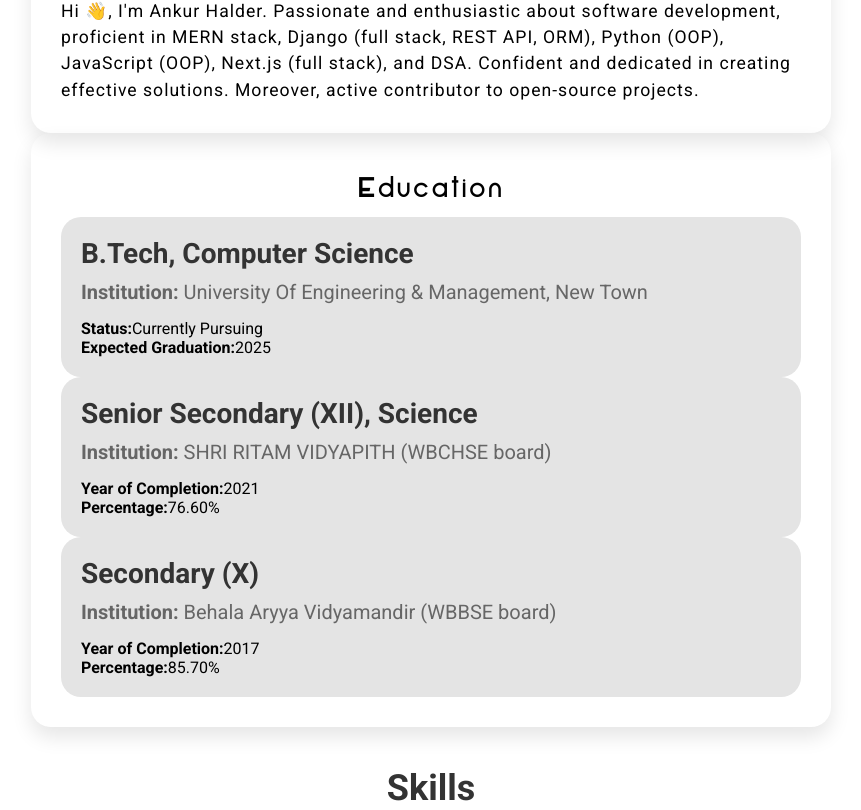
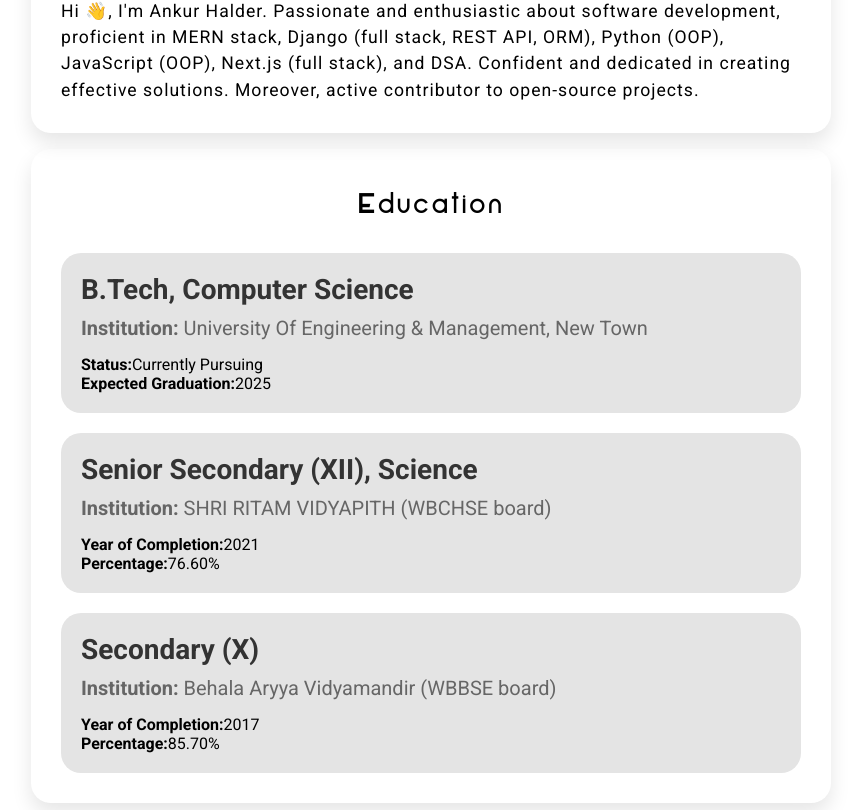
Before and after one commit to ankurhalder/resume, a React (Vite) app: page / in a window 1280 px wide. Shown: the part 410-1220 px from the top of the page, without its empty margins (209-1070 px from the left). Built offline with nearby package versions, Linux system fonts and the light colour scheme; a web font is replaced by a local one.

Commit message:
Add gap and transition to education component, and adjust margin in personalInfo component

```diff
--- a/styles/components/_education.scss
+++ b/styles/components/_education.scss
@@ -7,6 +7,7 @@
   overflow-wrap: break-word;
   transition: transform 0.5s ease-in-out;
   @include flex-container(column, nowrap, center, space-between);
+  gap: 20px;
   @media (max-width: $breakpoint-desktop-wide) {
   }
   @media (max-width: $breakpoint-desktop) {
@@ -48,6 +49,7 @@
     background-color: var(--white-3);
     padding: 20px;
     border-radius: 20px;
+    transition: box-shadow 0.3s ease-in-out, transform 0.3s ease-in-out;
     @media (max-width: $breakpoint-desktop-wide) {
     }
     @media (max-width: $breakpoint-desktop) {
@@ -60,10 +62,9 @@
     }
     @media (max-width: $breakpoint-phone) {
     }
-
     &:hover {
-      transform: translateY(-5px);
-      box-shadow: 0 15px 30px var(--black-shadow-light-1);
+      transform: translateY(2px);
+      box-shadow: 0 10px 20px var(--black-shadow-medium);
     }
 
     .degree {
@@ -145,4 +146,21 @@
       }
     }
   }
+  &:before {
+    content: "";
+    position: absolute;
+    top: 0;
+    left: 0;
+    width: 100%;
+    height: 100%;
+    background: linear-gradient(45deg, #007bff, #00bfff);
+    opacity: 0;
+    border-radius: 20px;
+    z-index: -1;
+    transition: opacity 0.3s ease-in-out;
+  }
+
+  &:hover:before {
+    opacity: 0.7;
+  }
 }
--- a/styles/components/_personalInfo.scss
+++ b/styles/components/_personalInfo.scss
@@ -6,6 +6,7 @@
   overflow: hidden;
   overflow-wrap: break-word;
   transition: transform 0.5s ease-in-out;
+  margin: 0 0 2% 0;
   @include flex-container(column, nowrap, center, space-between);
   @media (max-width: $breakpoint-desktop-wide) {
   }
```
